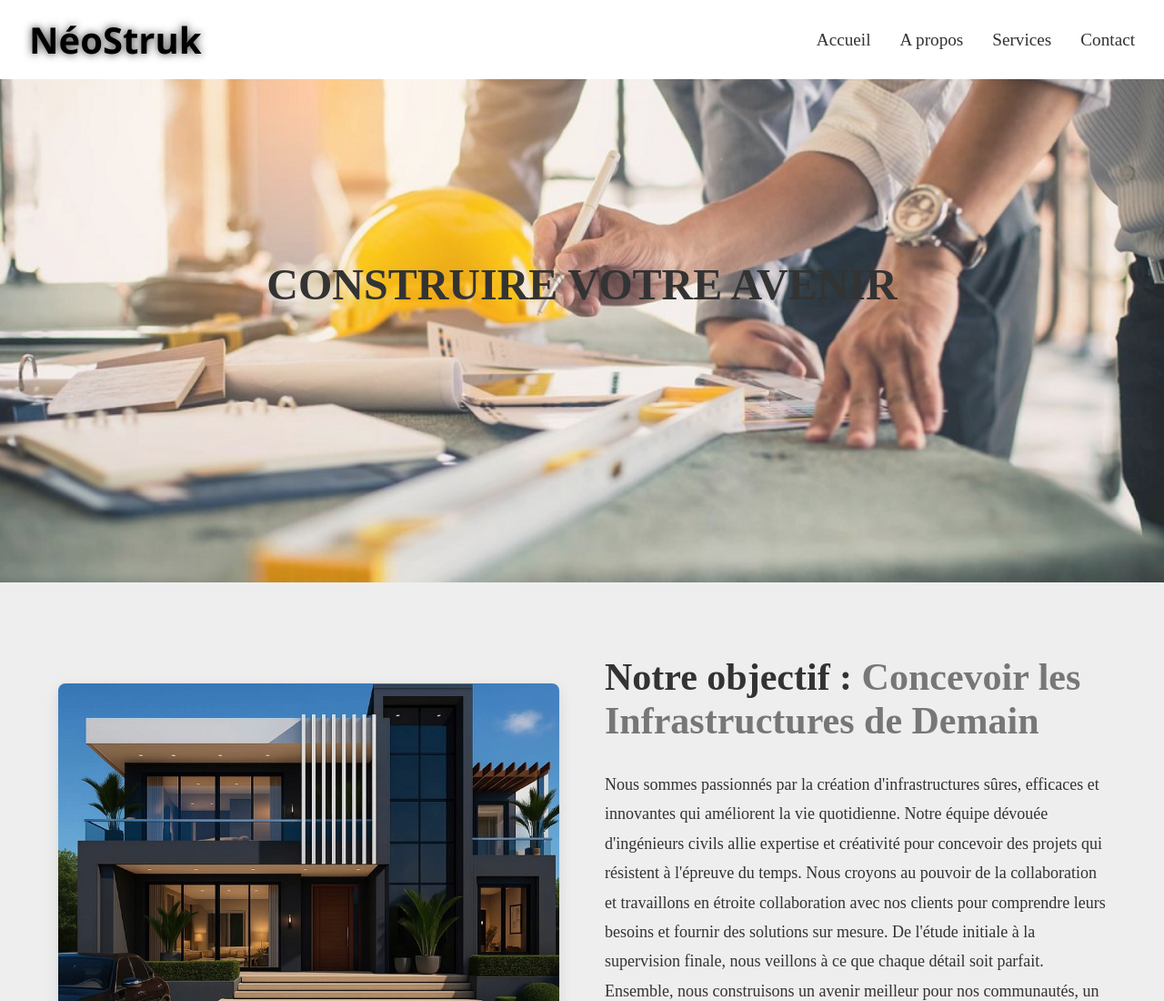
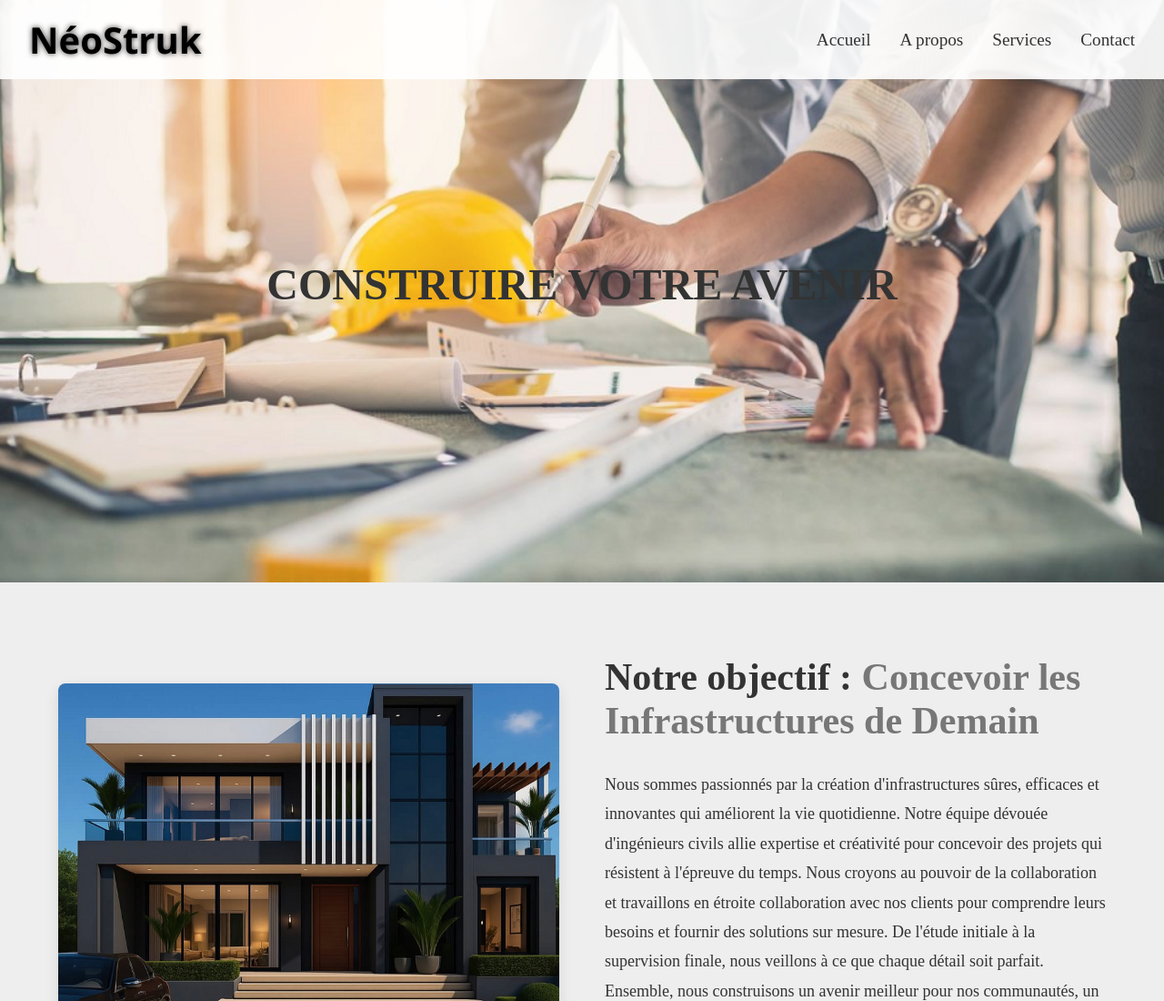
Before and after one commit to valexlamy/neostruk, a plain HTML site: page apropos.html in a window 1280 px wide. Shown: the top 1100 px of the page at 91% size. Drawn offline with nearby package versions, Linux system fonts and the light colour scheme.

Commit message:
Add files via upload

```diff
--- a/apropos.css
+++ b/apropos.css
@@ -7,7 +7,8 @@
 }
 
 /* Anti scroll horizontal */
-html, body {
+html,
+body {
   max-width: 100%;
   overflow-x: hidden;
   width: 100%;
@@ -21,7 +22,6 @@ img {
 
 /* Header */
 header {
-  position: absolute;
   top: 0;
   width: 100%;
   display: flex;
@@ -29,7 +29,7 @@ header {
   align-items: center;
   padding: 1rem 2rem;
   z-index: 10;
-  background: white;
+  background: rgba(255, 255, 255, 0.9);
   position: fixed;
 }
 
@@ -47,7 +47,7 @@ header {
 @keyframes pulse {
   0%,
   100% {
-    text-shadow: 0 0 5px #333333
+    text-shadow: 0 0 5px #333333;
   }
   50% {
     text-shadow: 0 0 20px #333333;
@@ -81,14 +81,12 @@ ul li a:hover {
   border-radius: 20px;
 }
 
-
 .burger {
   display: none;
   font-size: 1.8rem;
   cursor: pointer;
   color: black;
 }
-
 
 /* apropos Section */
 .apropos {
@@ -158,7 +156,6 @@ ul li a:hover {
     display: block;
   }
 }
-
 
 /* Section A Propos - Version avec image */
 .about-section {
@@ -345,13 +342,12 @@ ul li a:hover {
   }
 }
 
-
 .contact-cta-section {
-  background: url('images/IMG_6019.JPG') no-repeat center/cover;
-    background-size: cover;
+  background: url("images/IMG_6019.JPG") no-repeat center/cover;
+  background-size: cover;
   background-repeat: no-repeat;
   padding: 80px 20px;
-  height: 100vh;
+  height: 90vh;
   display: flex;
   align-items: center;
   justify-content: center;
@@ -411,7 +407,6 @@ ul li a:hover {
   }
 }
 
-
 .site-footer {
   background-color: #ffffff;
   padding: 10px 20px;
--- a/contact.css
+++ b/contact.css
@@ -7,7 +7,8 @@
 }
 
 /* Anti scroll horizontal */
-html, body {
+html,
+body {
   max-width: 100%;
   overflow-x: hidden;
   width: 100%;
@@ -21,7 +22,6 @@ img {
 
 /* Header */
 header {
-  position: absolute;
   top: 0;
   width: 100%;
   display: flex;
@@ -30,6 +30,7 @@ header {
   padding: 1rem 2rem;
   z-index: 10;
   background: white;
+  background: rgba(255, 255, 255, 0.9);
   position: fixed;
 }
 
@@ -47,7 +48,7 @@ header {
 @keyframes pulse {
   0%,
   100% {
-    text-shadow: 0 0 5px #333333
+    text-shadow: 0 0 5px #333333;
   }
   50% {
     text-shadow: 0 0 20px #333333;
@@ -120,7 +121,6 @@ ul li a:hover {
   font-weight: 700;
   margin-bottom: 1rem;
 }
-
 
 /* Responsive */
 @media (max-width: 768px) {
--- a/services.css
+++ b/services.css
@@ -7,7 +7,8 @@
 }
 
 /* Anti scroll horizontal */
-html, body {
+html,
+body {
   max-width: 100%;
   overflow-x: hidden;
   width: 100%;
@@ -21,7 +22,6 @@ img {
 
 /* Header */
 header {
-  position: absolute;
   top: 0;
   width: 100%;
   display: flex;
@@ -30,6 +30,7 @@ header {
   padding: 1rem 2rem;
   z-index: 10;
   background: white;
+  background: rgba(255, 255, 255, 0.9);
   position: fixed;
 }
 
@@ -47,7 +48,7 @@ header {
 @keyframes pulse {
   0%,
   100% {
-    text-shadow: 0 0 5px #333333
+    text-shadow: 0 0 5px #333333;
   }
   50% {
     text-shadow: 0 0 20px #333333;
--- a/style.css
+++ b/style.css
@@ -7,7 +7,8 @@
 }
 
 /* Anti scroll horizontal */
-html, body {
+html,
+body {
   max-width: 100%;
   overflow-x: hidden;
   width: 100%;
@@ -21,7 +22,6 @@ img {
 
 /* Header */
 header {
-  position: absolute;
   top: 0;
   width: 100%;
   display: flex;
@@ -30,6 +30,7 @@ header {
   padding: 1rem 2rem;
   z-index: 10;
   background: white;
+  background: rgba(255, 255, 255, 0.9);
   position: fixed;
 }
 
@@ -47,7 +48,7 @@ header {
 @keyframes pulse {
   0%,
   100% {
-    text-shadow: 0 0 5px #333333
+    text-shadow: 0 0 5px #333333;
   }
   50% {
     text-shadow: 0 0 20px #333333;
@@ -465,7 +466,6 @@ ul li a:hover {
   color: #555;
 }
 
-
 /* Logo */
 .footer-logo img {
   height: 90px; /* Ajuste selon la taille de ton logo */
```
